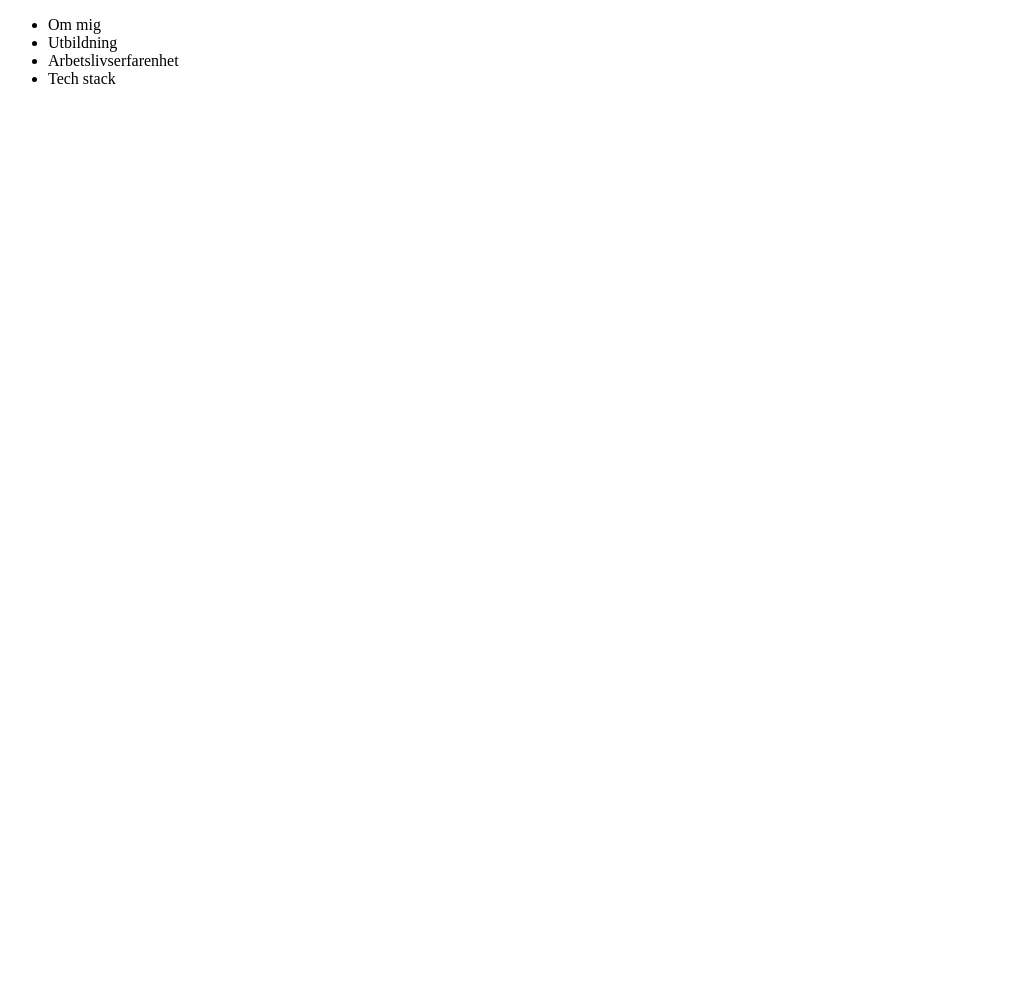
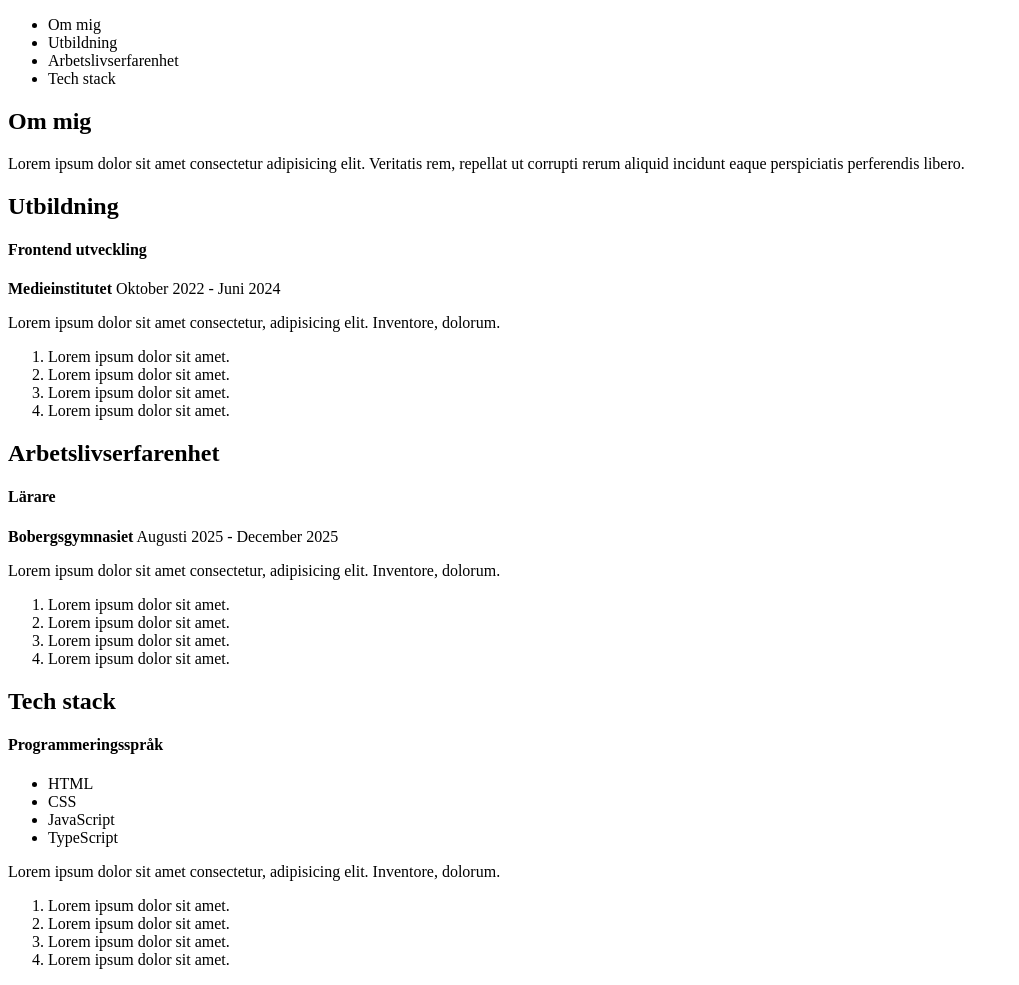
Before and after one commit to K3mp3/Webbutveckling-1, a plain HTML site: page CV/index.html in a window 1280 px wide. Shown: the whole page, without its empty margins (0-1019 px from the left). Before the commit the page ends 800 px from the top, so only its background shows below. Drawn offline with Linux system fonts and the light colour scheme.

Commit message:
[Add] about us and work section

```diff
--- a/CV/index.html
+++ b/CV/index.html
@@ -18,7 +18,85 @@
     </header>
 
     <main>
+        <section>
+            <h2>Om mig</h2>
+            <p>Lorem ipsum dolor sit amet consectetur adipisicing elit. Veritatis rem, repellat ut corrupti rerum aliquid incidunt eaque perspiciatis perferendis libero.</p>
+        </section>
 
+        <section>
+            <h2>Utbildning</h2>
+
+            <article>
+                <header>
+                    <h4>Frontend utveckling</h4>
+                    <p>
+                        <strong>Medieinstitutet</strong>
+                        <time datetime="2022-10">Oktober 2022</time>
+                        <span>-</span>
+                        <time datetime="2024-06">Juni 2024</time>
+                    </p>
+                </header>
+
+                <p>Lorem ipsum dolor sit amet consectetur, adipisicing elit. Inventore, dolorum.</p>
+
+                <ol>
+                    <li>Lorem ipsum dolor sit amet.</li>
+                    <li>Lorem ipsum dolor sit amet.</li>
+                    <li>Lorem ipsum dolor sit amet.</li>
+                    <li>Lorem ipsum dolor sit amet.</li>
+                </ol>
+            </article>
+        </section>
+
+        <section>
+            <h2>Arbetslivserfarenhet</h2>
+
+            <article>
+                <header>
+                    <h4>Lärare</h4>
+                    <p>
+                        <strong>Bobergsgymnasiet</strong>
+                        <time datetime="2025-08">Augusti 2025</time>
+                        <span>-</span>
+                        <time datetime="2025-12">December 2025</time>
+                    </p>
+                </header>
+
+                <p>Lorem ipsum dolor sit amet consectetur, adipisicing elit. Inventore, dolorum.</p>
+
+                <ol>
+                    <li>Lorem ipsum dolor sit amet.</li>
+                    <li>Lorem ipsum dolor sit amet.</li>
+                    <li>Lorem ipsum dolor sit amet.</li>
+                    <li>Lorem ipsum dolor sit amet.</li>
+                </ol>
+            </article>
+        </section>
+
+        <section>
+            <h2>Tech stack</h2>
+
+            <div>
+
+                    <h4>Programmeringsspråk</h4>
+                    <ul>
+                        <li>HTML</li>
+                        <li>CSS</li>
+                        <li>JavaScript</li>
+                        <li>TypeScript</li>
+                    </ul>
+
+
+                <p>Lorem ipsum dolor sit amet consectetur, adipisicing elit. Inventore, dolorum.</p>
+
+                <ol>
+                    <li>Lorem ipsum dolor sit amet.</li>
+                    <li>Lorem ipsum dolor sit amet.</li>
+                    <li>Lorem ipsum dolor sit amet.</li>
+                    <li>Lorem ipsum dolor sit amet.</li>
+                </ol>
+            </div>
+        </section>
     </main>
 </body>
 </html>
```
